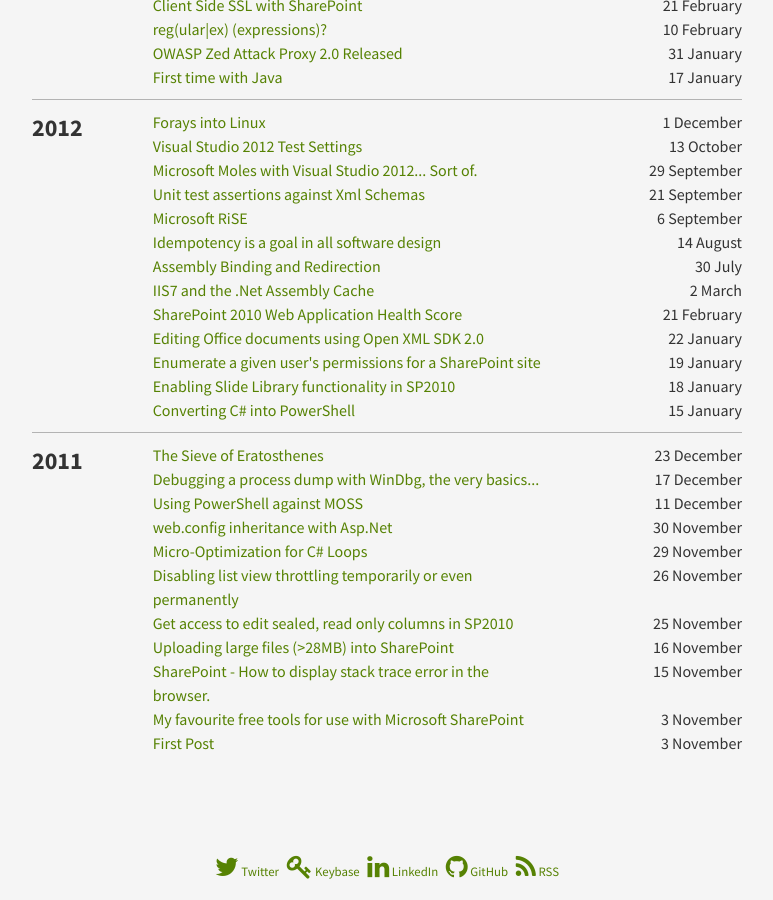
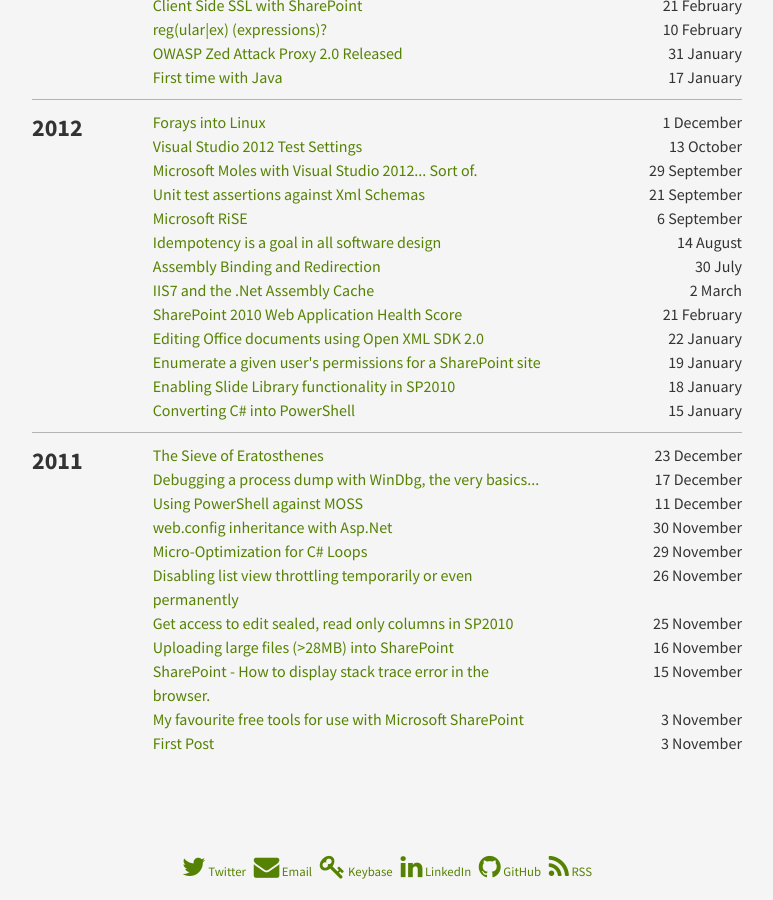
Before and after one commit to joekir/joekir.github.io, a Jekyll site: the page built from index.html, in a window 1280 px wide and 900 px high, scrolled down 908 px. Shown: the whole window, without its empty margins (253-1026 px from the left). Built offline with Jekyll 4.4.1, drawn with Linux system fonts in a browser that asks for light colours; nearby versions of some CDN libraries.

Commit message:
Added email link to footer

```diff
--- a/_includes/footer.html
+++ b/_includes/footer.html
@@ -21,12 +21,14 @@ var disqus_config = function () {
 <noscript>Please enable JavaScript to view the <a href="https://disqus.com/?ref_noscript">comments powered by Disqus.</a></noscript>
 <br/>
 {% endif %}
-
 {% if site.twitter_username %}
     <a href="https://twitter.com/{{ site.twitter_username }}">
       <i class="fa fa-twitter fa-2x" aria-hidden="true"></i> Twitter
     </a>&nbsp
 {% endif %}
+    <a href="http://www.google.com/recaptcha/mailhide/d?k=01mpy6VG6AhyPDy7g1cemgww==&amp;c=wfHE8PkEXUlsGSS6OdqNwVFJ3RNAUKolCIF7tNHbmKc=" onclick="window.open('http://www.google.com/recaptcha/mailhide/d?k\x3d01mpy6VG6AhyPDy7g1cemgww\x3d\x3d\x26c\x3dwfHE8PkEXUlsGSS6OdqNwVFJ3RNAUKolCIF7tNHbmKc\x3d', '', 'toolbar=0,scrollbars=0,location=0,statusbar=0,menubar=0,resizable=0,width=500,height=300'); return false;" title="Reveal this e-mail address">
+    <i class="fa fa-envelope fa-2x" aria-hidden="true"></i> Email
+    </a>&nbsp
 {% if site.keybase_username %}
     <a href="https://keybase.io/{{ site.keybase_username }}">
         <i class="fa fa-key fa-2x" aria-hidden="true"></i> Keybase
```
